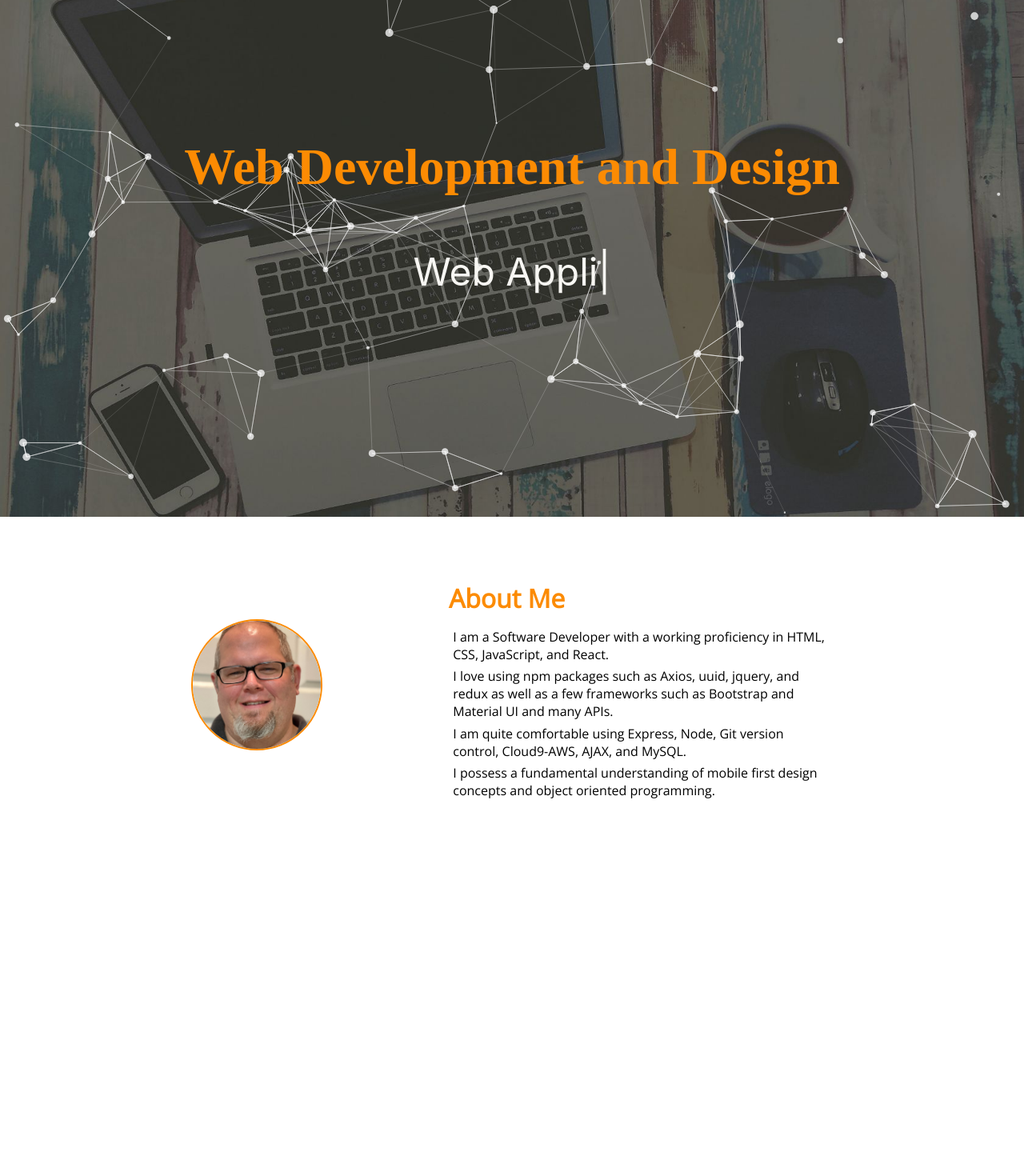
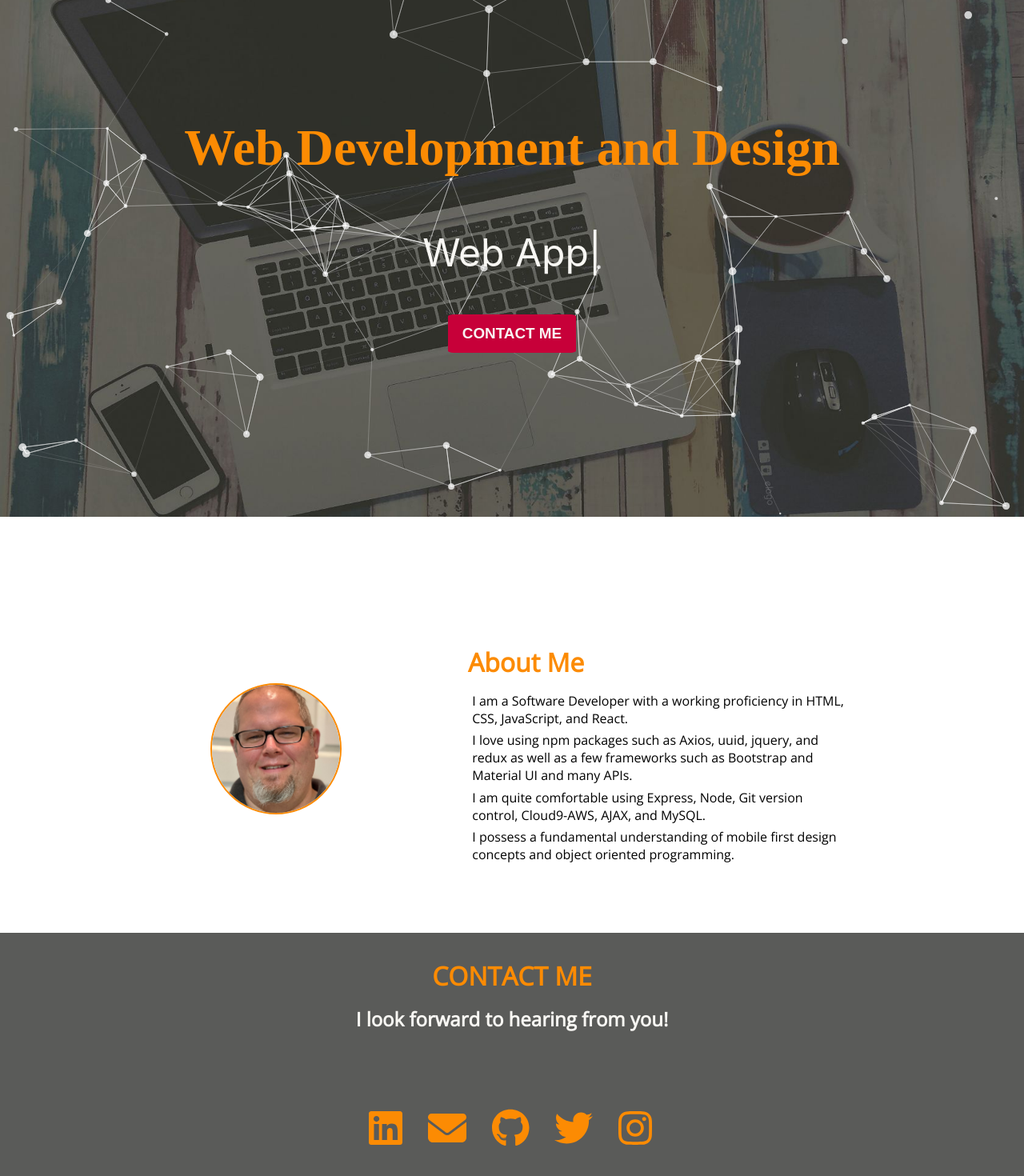
Before and after one commit to Tasups/professional-portfolio, a React (Create React App) app: page / in a window 1280 px wide. Shown: the part 154-1624 px from the top of the page at 80% size. Before the commit the page ends 1240 px from the top, so only its background shows below. Built offline with nearby package versions, Linux system fonts and the light colour scheme; a web font is replaced by a local one.

Commit message:
Contacts/Footer done funtionally and mostly styled

```diff
--- a/package.json
+++ b/package.json
@@ -3,6 +3,9 @@
   "version": "0.1.0",
   "private": true,
   "dependencies": {
+    "@fortawesome/free-brands-svg-icons": "^6.1.1",
+    "@fortawesome/free-solid-svg-icons": "^6.1.1",
+    "@fortawesome/react-fontawesome": "^0.1.18",
     "@testing-library/jest-dom": "^5.16.3",
     "@testing-library/react": "^12.1.4",
     "@testing-library/user-event": "^13.5.0",
--- a/public/index.html
+++ b/public/index.html
@@ -12,7 +12,10 @@
     <link rel="apple-touch-icon" href="%PUBLIC_URL%/logo192.png" />
 
 
+    <!-- FONT AWESOME ICONS -->
+    <script src="https://kit.fontawesome.com/ac1ed33404.js" crossorigin="anonymous"></script>
 
+    <!-- GOOGLE FONTS -->
     <style>
       @import url('https://fonts.googleapis.com/css2?family=Anybody:wght@500&display=swap');
       @import url('https://fonts.googleapis.com/css2?family=Open+Sans:wght@300;400&display=swap');
--- a/src/App.css
+++ b/src/App.css
@@ -28,7 +28,7 @@ nav {
   display: flex;
   position: fixed;
   background-color: var(--primary-dark);
-  height: 10vh;
+  min-height: 10vh;
   width: 100%;
   z-index: 3;
 }
@@ -69,9 +69,10 @@ nav {
 .header-wrapper {
   display: flex;
   align-items: center;
+  justify-content: center;
   position: relative;
   padding-top: 10vh;
-  height: 90vh;
+  min-height: 90vh;
   width: 100%;
   background-color: var(--primary-grey);
   justify-content: center;
@@ -80,9 +81,28 @@ nav {
 .header-main-info{
   display: flex;
   flex-direction: column;
+  align-items: center;
   justify-content: center;
   color: var(--primary-white);
   z-index: 2;
+}
+
+.header-main-info button {
+  background-color: var(--primary-red);
+  color: var(--primary-white);
+  font-weight: bold;
+  font-size: 1.18rem;
+  width: 10rem;
+  min-height: 3rem;
+  border: 1px solid var(--primary-red);
+  border-radius: 5%;
+}
+
+.header-main-info button:hover {
+  background-color: var(--primary-white);
+  color: var(--primary-red);
+  border: 1px solid var(--primary-white);
+  transition: ease-in-out 0.15s;
 }
 
 .header-title {
@@ -117,18 +137,18 @@ nav {
 
 .about {
   width: 100%;
-  height: 45vh;
+  min-height: 45vh;
   z-index: 2;
 }
 
 .about-main {
   display: flex;
-  margin: 5rem 10rem;
+  margin: 10rem;
   justify-content: space-around;
 }
 
 .about-main-image {
-  margin-top: 3rem;
+  margin: 3rem;
   border-radius: 50%;
 }
 
@@ -156,3 +176,39 @@ nav {
 .about-main-info li {
   margin: 0.33rem;
 }
+
+/*----------CONTACTS----------*/
+
+.contacts-wrapper {
+  display: flex;
+  background-color: var(--primary-dark);
+  min-height: 40vh;
+}
+
+.contacts-main {
+  margin: 2rem auto;
+}
+
+.contacts-greeting {
+  display: flex;
+  flex-direction: column;
+  margin-bottom: 5rem;
+}
+
+.contacts-greeting h2 {
+  color: var(--primary-white);
+  font-family: 'Open Sans', sans-serif;
+}
+
+.contacts-title {
+  text-align: center;
+  font-family: 'Open Sans', sans-serif;
+  color: var(--primary-orange);
+  margin-bottom: 1rem;
+}
+
+.contact-icon {
+  color: var(--primary-orange);
+  font-size: 3rem;
+  margin: 1rem;
+}
--- a/src/App.js
+++ b/src/App.js
@@ -3,6 +3,7 @@ import './App.css';
 import Navbar from './components/Navbar';
 import Header from './components/Header';
 import About from './components/About';
+import Contacts from './components/Contacts';
 
 function App() {
   return (
@@ -11,6 +12,7 @@ function App() {
         <Navbar />
         <Header />
         <About />
+        <Contacts />
       </div>
     </>
   );
--- /dev/null
+++ b/src/components/Contacts.js
@@ -0,0 +1,46 @@
+import React from 'react';
+
+import { FontAwesomeIcon } from '@fortawesome/react-fontawesome';
+import { faEnvelope } from '@fortawesome/free-solid-svg-icons';
+import { faLinkedin, faGithub, faInstagram, faTwitter } from '@fortawesome/free-brands-svg-icons';
+
+
+const Contacts = () => {
+  return (
+    <div className="contacts-wrapper" id="contacts">
+      <div className="contacts-main">
+
+        <div className="contacts-greeting">
+          <h1 className="contacts-title">CONTACT ME</h1>
+          <h2>I look forward to hearing from you!</h2>
+        </div>
+
+        <a
+          href="https://www.linkedin.com/in/jason-whisnant-4965b730/"
+          target="_blank"
+          rel="noreferrer"
+        >
+          <FontAwesomeIcon className="contact-icon" icon={faLinkedin} />
+        </a>
+        <a href="https://github.com/Tasups" target="_blank" rel="noreferrer">
+          <FontAwesomeIcon className="contact-icon" icon={faEnvelope} />
+        </a>
+        <a href="https://github.com/Tasups" target="_blank" rel="noreferrer">
+          <FontAwesomeIcon className="contact-icon" icon={faGithub} />
+        </a>
+        <a href="https://twitter.com/7asup" target="_blank" rel="noreferrer">
+          <FontAwesomeIcon className="contact-icon" icon={faTwitter} />
+        </a>
+        <a
+          href="https://www.instagram.com/tasups/"
+          target="_blank"
+          rel="noreferrer"
+        >
+          <FontAwesomeIcon className="contact-icon" icon={faInstagram} />
+        </a>
+      </div>
+    </div>
+  );
+}
+
+export default Contacts;
--- a/src/components/Header.js
+++ b/src/components/Header.js
@@ -15,7 +15,7 @@ const Header = () => {
   };
 
   return (
-    <div className="header-wrapper">
+    <div className="header-wrapper" id="home">
       <Particles
         id="tsparticles"
         init={particlesInit}
@@ -104,11 +104,10 @@ const Header = () => {
         alt="coffee and computer"
       />
       <div className="header-main-info">
-        <h1 className='header-title'>Web Development and Design</h1>
+        <h1 className="header-title">Web Development and Design</h1>
         <Typed
           className="header-typed"
-          strings=
-          {[
+          strings={[
             "Web Development",
             "Web Design",
             "Web Applications",
@@ -118,6 +117,11 @@ const Header = () => {
           backSpeed={55}
           loop
         />
+        <a href="#contacts">
+          <button type="button">
+            CONTACT ME
+          </button>
+        </a>
       </div>
     </div>
   );
--- a/src/components/Navbar.js
+++ b/src/components/Navbar.js
@@ -3,13 +3,12 @@ import React from 'react';
 const Navbar = () => {
   return (
     <nav>
-
       <div className="nav-logo">
         <h1>WEBDEV WHISNANT</h1>
       </div>
 
       <div className="nav-links">
-        <a href="/" alt="Home">
+        <a href="#home" alt="Home">
           Home
         </a>
         <a href="#about" alt="About Me">
@@ -18,11 +17,10 @@ const Navbar = () => {
         <a href="/" alt="Portfolio">
           Portfolio
         </a>
-        <a href="/" alt="Contacts">
+        <a href="#contacts" alt="Contacts">
           Contacts
         </a>
       </div>
-
     </nav>
   );
 }
```
Also changed, not shown: 1 other file (tests, documents, lock files or other folders).
